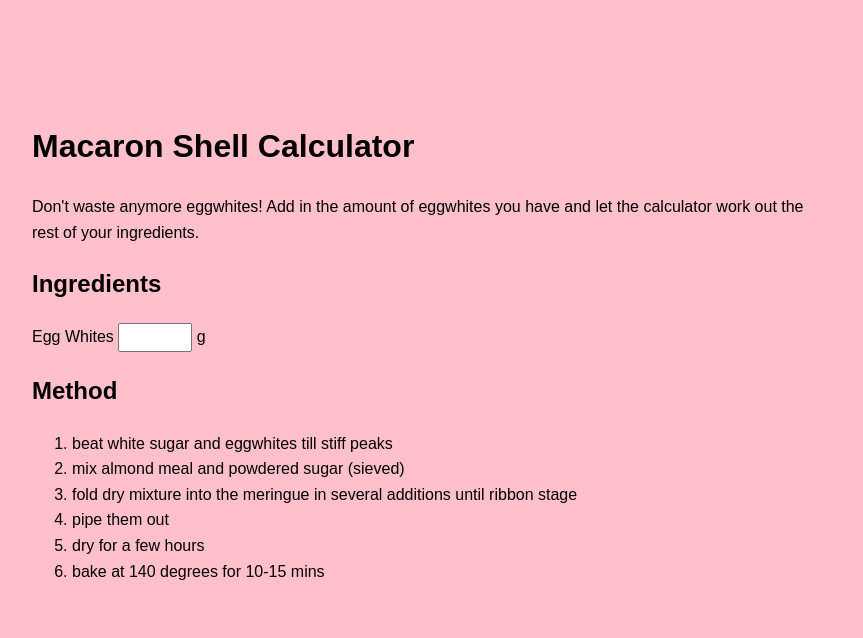
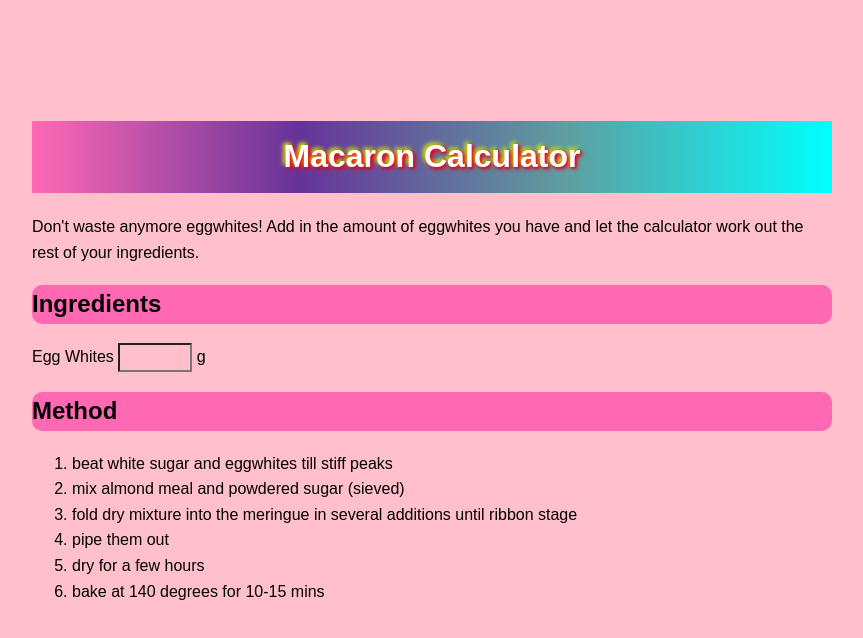
Before and after one commit to melipasta/melipasta, a plain HTML site: page index.html in a window 1280 px wide. Shown: the whole page, without its empty margins (208-1071 px from the left). Drawn offline with Linux system fonts and the light colour scheme.

Commit message:
make it funky

```diff
--- a/index.html
+++ b/index.html
@@ -14,14 +14,31 @@
       line-height: 1.6;
     }
 
+    h1 {
+      background: linear-gradient(to right, hotpink, rebeccapurple, #5f9ea0, cyan);
+      color: white;
+      text-shadow:
+        2px 2px 4px red,
+        -2px -2px 4px yellow,
+        1px 1px 3px purple,
+        -1px -1px 3px green;
+      padding: 10px;
+    }
+
+    h2 {
+      background-color: hotpink !important;
+      border-radius: 10px;
+    }
+
     input[type="number"] {
       width: 60px !important;
       padding: 5px !important;
+      background-color: pink;
     }
   </style>
 </head>
 <body>
-  <h1>Macaron Shell Calculator</h1>
+  <H1 style="text-align:center;">Macaron Calculator</H1>
   <p>Don't waste anymore eggwhites! Add in the amount of eggwhites you have and let the calculator work out the rest of your ingredients.</p>
 
   <h2>Ingredients</h2>
@@ -85,11 +102,11 @@
     document.getElementById('egg-whites').addEventListener('keydown', function(event) {
       if (event.key === 'Enter') {
         event.preventDefault();  // Prevent default form behavior
-        calculateAndDisplay();   // Update all variables and show results
+        calculateAndDisplay();   // Update and show results
       }
     });
   </script>
-  <h2>Method</h2>
+  <H2 style="background-color:pink;">Method</h2>
   <ol>
     <li>beat white sugar and eggwhites till stiff peaks</li>
     <li>mix almond meal and powdered sugar (sieved)</li>
```
